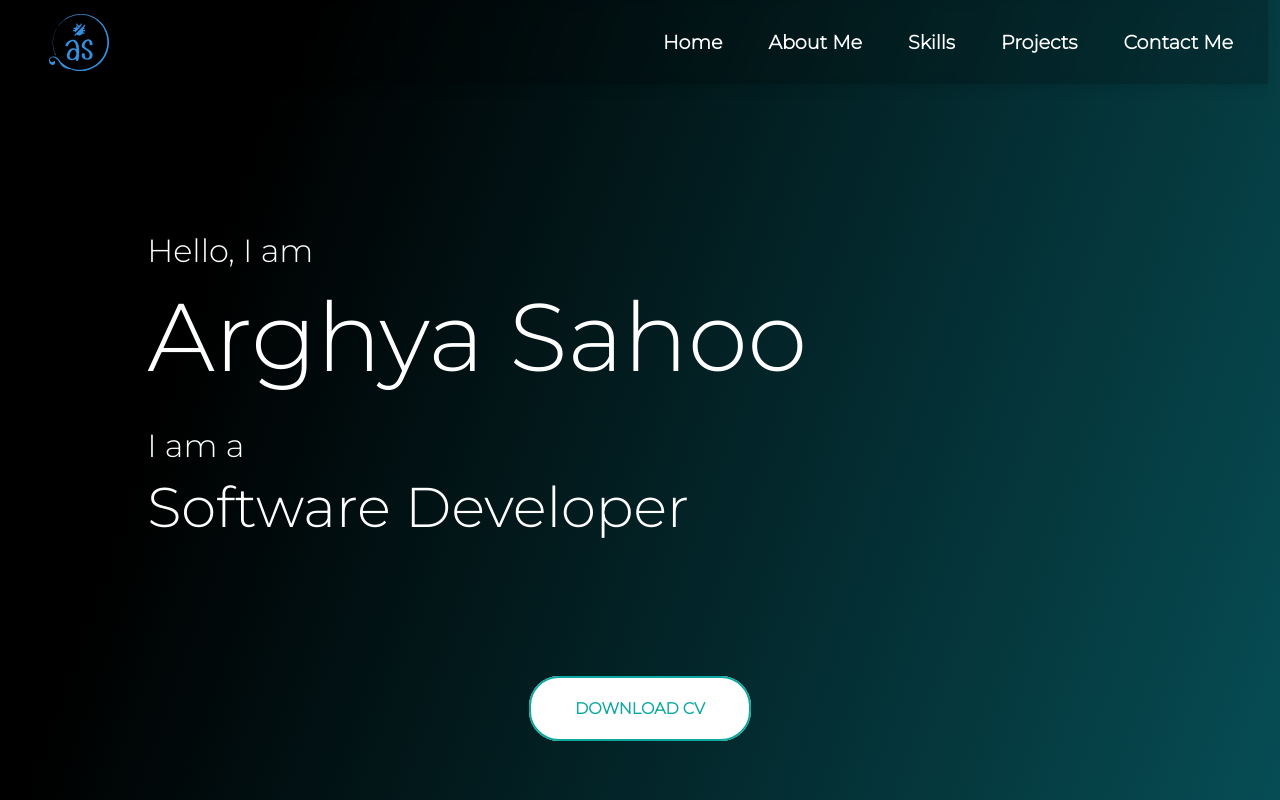
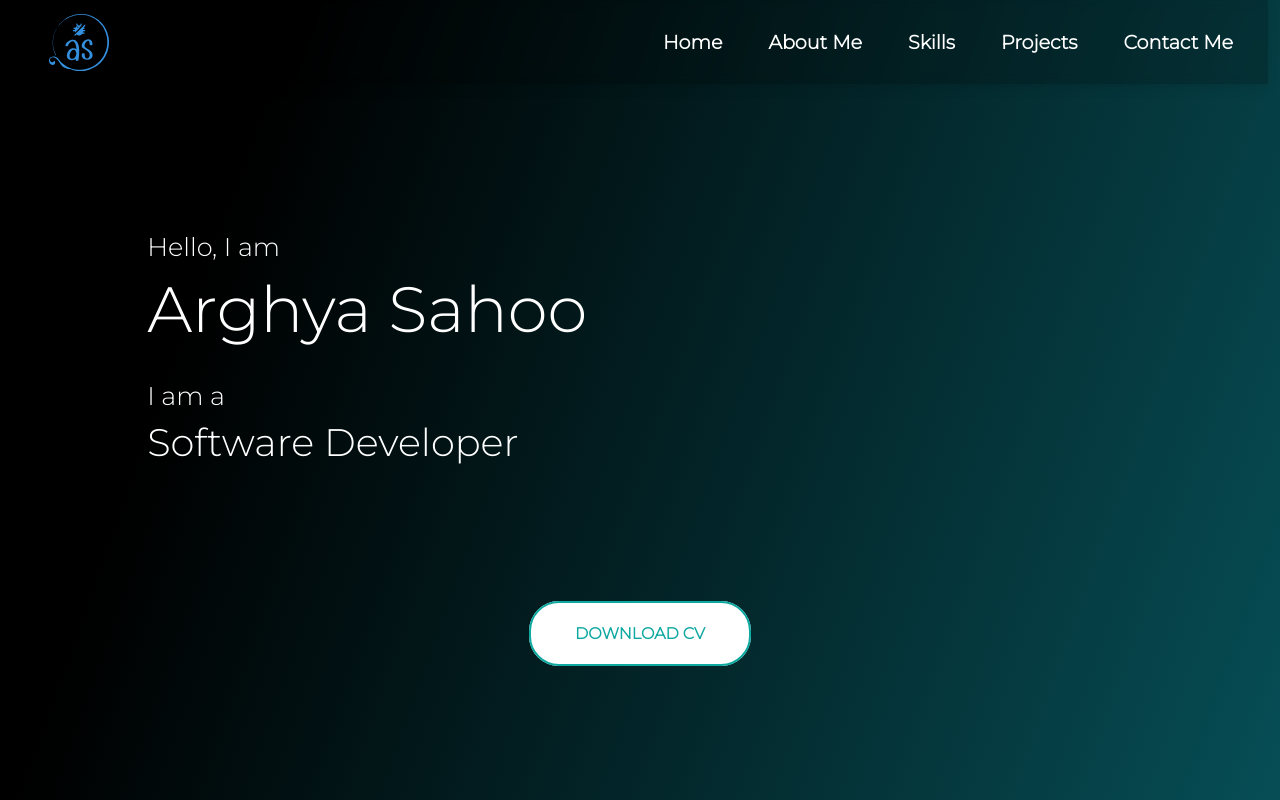
Before and after one commit to arghyasahoo/Portfolio, a React (Create React App) app: page / in a window 1280 px wide. Shown: the top 800 px of the page. Built offline with nearby package versions, Linux system fonts and the light colour scheme; a web font is replaced by a local one.

Commit message:
Made intro font dynamic

```diff
--- a/src/App.css
+++ b/src/App.css
@@ -87,11 +87,15 @@ h3 {
 }
 
 .greeting {
-  font-size: 2rem;
+  font-size: 2vw;
 }
 
 .port_name {
-  font-size: 6rem;
+  font-size: 5vw;
+}
+
+.course {
+  font-size: 3vw;
 }
 
 .greeting, .course, .port_name {
```
